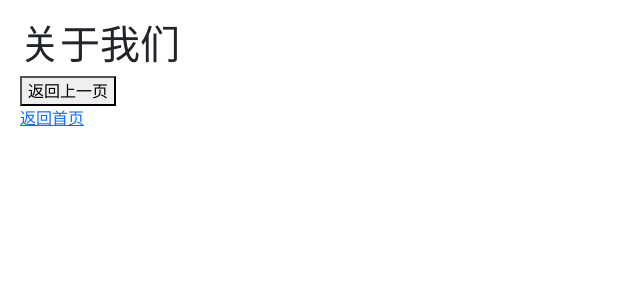
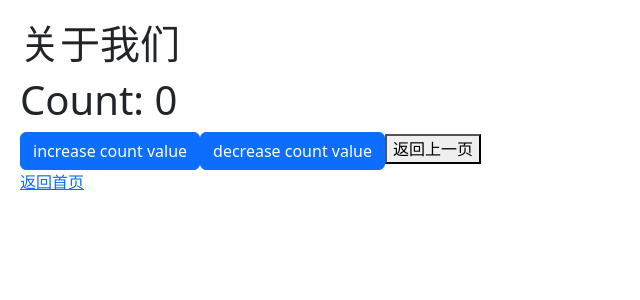
Before and after one commit to React163CWMZ/react-app, a React (Vite) app: page /about in a window 1280 px wide. Shown: the top 300 px of the page, without its empty margins (0-640 px from the left). Built offline with nearby package versions, Linux system fonts and the light colour scheme.

Commit message:
redux is useful

```diff
--- a/package.json
+++ b/package.json
@@ -10,12 +10,14 @@
   },
   "dependencies": {
     "@hookform/resolvers": "^5.2.2",
+    "@reduxjs/toolkit": "^2.11.2",
     "bootstrap": "^5.2.3",
     "react": "^18.2.0",
     "react-dom": "^18.2.0",
     "react-hook-form": "^7.71.1",
     "react-icons": "^5.5.0",
     "react-quiz-component": "^0.9.1",
+    "react-redux": "^9.2.0",
     "react-router-dom": "^7.13.0",
     "zod": "^4.3.6"
   },
--- a/src/App.tsx
+++ b/src/App.tsx
@@ -7,6 +7,14 @@ import ButtonCustom from "./components/ButtonCustom/ButtonCustom";
 import Like from "./components/Like";
 import Quiz from "./components/Quiz";
 import { Link } from "react-router-dom";
+
+import { useSelector, useDispatch } from "react-redux";
+import {
+  increment,
+  decrement,
+  incrementByAmount,
+} from "./features/counter/counterSlice";
+import type { RootState } from "./store";
 
 function App() {
   let items = ["New York", "Tokyo", "Peiking", "Paris"];
@@ -22,6 +30,11 @@ function App() {
   function AlertClose() {
     setAlertVisible(false);
   }
+
+  const count = useSelector((state: RootState) => state.counter.value);
+  const dispatch = useDispatch();
+  const [amount, setAmount] = useState("");
+
   return (
     <div>
       {/* 全局导航栏 */}
@@ -39,7 +52,13 @@ function App() {
           关于
         </Link>
       </nav>
-
+      <h1>Count: {count}</h1>
+      <Button onClick={() => dispatch(increment())}>
+        increase count value
+      </Button>
+      <Button onClick={() => dispatch(decrement())}>
+        decrease count value
+      </Button>
       <Quiz></Quiz>
       <Like></Like>
       <Message></Message>
--- /dev/null
+++ b/src/features/counter/counterSlice.tsx
@@ -0,0 +1,20 @@
+import { createSlice } from "@reduxjs/toolkit";
+const counterSlice = createSlice({
+  name: "counter",
+  initialState: {
+    value: 0,
+  },
+  reducers: {
+    increment: (state) => {
+      state.value += 1;
+    },
+    decrement: (state) => {
+      state.value -= 1;
+    },
+    incrementByAmount: (state, action) => {
+      state.value += action.payload;
+    },
+  },
+});
+export const { increment, decrement, incrementByAmount } = counterSlice.actions;
+export default counterSlice.reducer;
--- a/src/main.tsx
+++ b/src/main.tsx
@@ -5,10 +5,15 @@ import App from "./App";
 import { browserRouter } from "./router";
 import "bootstrap/dist/css/bootstrap.css";
 
+import { Provider } from "react-redux";
+import { store } from "./store";
+
 ReactDOM.createRoot(document.getElementById("root") as HTMLElement).render(
   <React.StrictMode>
-    <RouterProvider router={browserRouter}>
-      <App />
-    </RouterProvider>
+    <Provider store={store}>
+      <RouterProvider router={browserRouter}>
+        <App />
+      </RouterProvider>
+    </Provider>
   </React.StrictMode>,
 );
--- a/src/pages/About.tsx
+++ b/src/pages/About.tsx
@@ -1,11 +1,29 @@
 import { Link, useNavigate } from "react-router-dom";
+import { useSelector, useDispatch } from "react-redux";
+import {
+  increment,
+  decrement,
+  incrementByAmount,
+} from "../features/counter/counterSlice";
+import type { RootState } from "../store";
+import Button from "../components/Button";
+import { useState } from "react";
 
 const About = () => {
   const navigate = useNavigate();
+  const count = useSelector((state: RootState) => state.counter.value);
+  const dispatch = useDispatch();
 
   return (
     <div style={{ padding: "20px" }}>
       <h1>关于我们</h1>
+      <h1>Count: {count}</h1>
+      <Button onClick={() => dispatch(increment())}>
+        increase count value
+      </Button>
+      <Button onClick={() => dispatch(decrement())}>
+        decrease count value
+      </Button>
       <button onClick={() => navigate(-1)}>返回上一页</button>
       <br />
       <Link to="/">返回首页</Link>
--- /dev/null
+++ b/src/store.tsx
@@ -0,0 +1,19 @@
+import { configureStore } from "@reduxjs/toolkit";
+import counterReducer from "./features/counter/counterSlice";
+
+// 具名导出 store（匹配你的导入语句）
+export const store = configureStore({
+  reducer: {
+    counter: counterReducer,
+  },
+});
+
+// 1. 定义RootState（状态读取的类型）
+export type RootState = ReturnType<typeof store.getState>;
+
+// 2. 定义AppDispatch（dispatch的类型，核心补充）
+export type AppDispatch = typeof store.dispatch;
+
+// 封装带类型的useDispatch（项目中复用，避免每次手动指定类型）
+import { useDispatch } from "react-redux";
+export const useAppDispatch = () => useDispatch<AppDispatch>();
```
Also changed, not shown: src/Message.tsx (+3 -6 lines), 1 other file (tests, documents, lock files or other folders).
